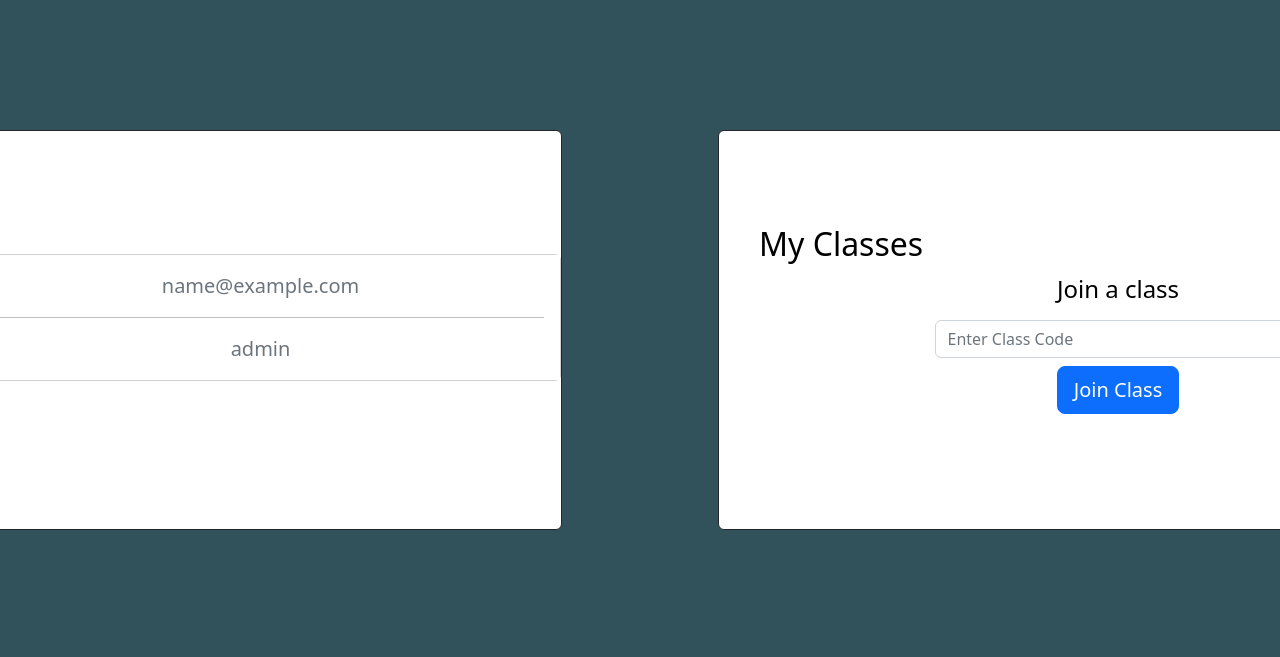
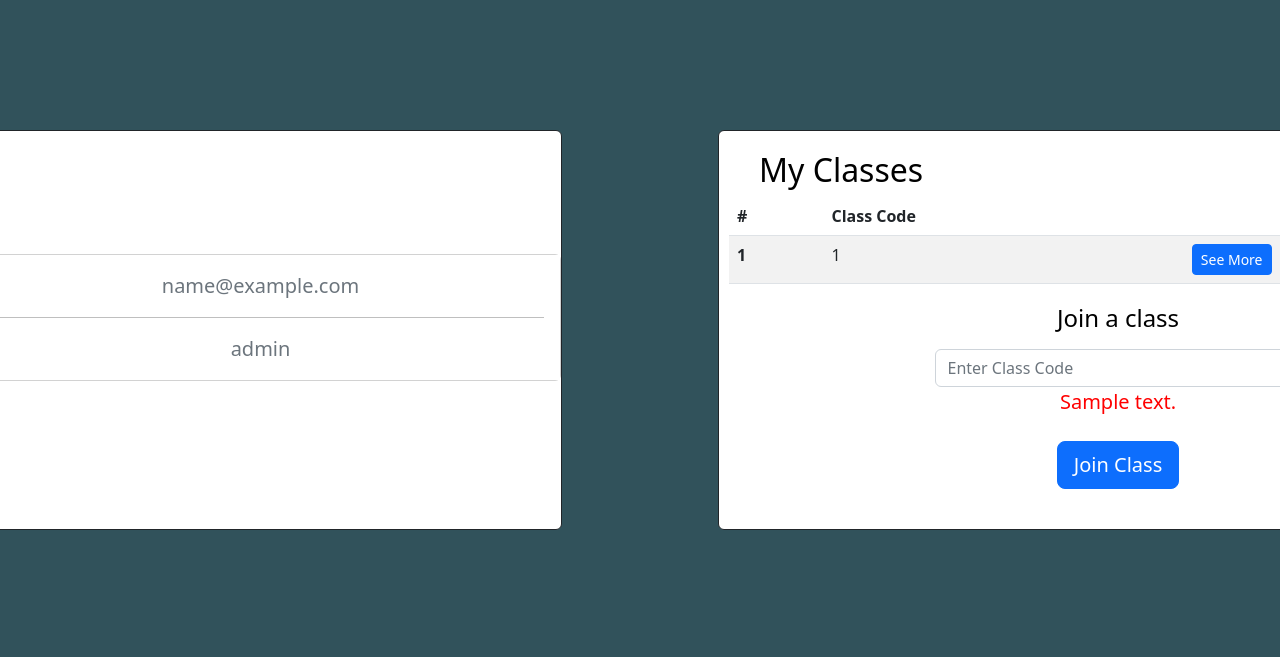
Before and after one commit to magicman8106/VR_Group_Project, a Flask app: template web/website/templates/dashboard.html in a window 1280 px wide. Shown: the part 58-715 px from the top of the page. Run offline with Flask 3, Linux system fonts and the light colour scheme; the template is opened without the code that fills it: most values are stand-ins (such as "Sample title", 1, 10 or a date in 2020).

Commit message:
added list of owned classes for teachers, list of joined classes for students, ability to join classes for students

```diff
--- a/web/website/app.py
+++ b/web/website/app.py
@@ -1,5 +1,6 @@
 from flask import Flask, render_template, request, session, redirect, url_for
 from firebase_admin import credentials, firestore
+from google.cloud.firestore_v1.base_query import FieldFilter
 import uuid
 import firebase_admin
 import firebase
@@ -59,24 +60,37 @@ def get_status(id):
             return user_dict["is_teacher"]
     return False
 def get_teacher_classes(id):
-    """get all classes a teacher owns"""
+    """Get all classes a teacher owns"""
     docs = db.collection("classrooms").stream()
     class_arr = []
     for classroom in docs:
         class_dict  = classroom.to_dict()
         if class_dict["ownerId"] == id:
-            class_arr.append(class_dict)
+            class_arr.append(class_dict["class_code"])
     return class_arr
-def get_student_classes(email):
+def get_student_classes( id, email):
     """Get all classes a student is a part of"""
-    docs = db.collection("classrooms").stream()
-    class_arr = []
-    for classroom in docs:
-        class_dict  = classroom.to_dict()
-        if email in class_dict["students"]:
-            class_arr.append(class_dict)
-    return class_arr
+    print("student classes")
 
+    results =  db.collection("classrooms").where(filter=FieldFilter("students", "array_contains", {"id": id ,"email"  : email})).stream()
+    enrolled_classes = []
+    for doc in results:
+        class_dict = doc.to_dict()
+        enrolled_classes.append(class_dict["class_code"])
+    return enrolled_classes
+def join_class(id, email, class_code):
+    """Given a student profile, and class code enter the student into a class """
+    print("joining class")
+    classes_ref = db.collection("classrooms")
+
+    query = classes_ref.where("class_code", "==", class_code).limit(1)
+    results = query.stream()
+    student_data = {"id": id, "email" : email}
+    for doc in results:
+        class_ref = doc.reference
+        class_ref.update({"students": firestore.ArrayUnion([student_data])})
+        return 200
+    return  401
 
 @app.route('/')
 def landing_page():
@@ -153,26 +167,26 @@ def dashboard_get():
         if is_teacher:
             class_data = get_teacher_classes(decoded_token["user_id"])
         else:
-            class_data = get_student_classes(decoded_token["email"])
+            class_data = get_student_classes(decoded_token["user_id"],decoded_token["email"])
+            print("student class data ", class_data)
         data = {
             'email': decoded_token['email'],
             'role' : "Teacher" if is_teacher else "Student"
         }
-        print("the data is ", data)
-        print(decoded_token)
     except Exception as e:
         print(e)
         return redirect(url_for('login'))
-    return render_template('dashboard.html', data=data, class_data=class_data)
+    print("class data ", class_data)
+    return render_template('dashboard.html', data=data, class_data=class_data, post_message = session.pop('message', None))
 
 @app.post('/dashboard')
 def create_or_join_classroom():
     """Add a classroom Document, each student joining is a collection which has 2 documents,
       assignment 1 and assignment 2. Assignment 1 and 2 both have field for completion"""
-    print(request.form["type"])
+    print("request type ", request.form["type"])
     if request.form["type"] == "add_class":
         #code for a teahcer to create  a class
-        if is_teacher:
+        if session["is_teacher"] == True:
             id = session["user"]["localId"]
             email = session["user"]["email"]
             is_teacher = get_status(id)
@@ -184,14 +198,14 @@ def create_or_join_classroom():
                 "students" : []
             }
             db.collection('classrooms').add(classroom)
-    elif request.form['type'] == "add_class":
+    elif request.form['type'] == "join_class":
         #code for a student to join a class
-        try:
-            class_code = request.form["class_code"]
-            email = session["user"]["localId"]
-
-        except:
-            pass
+        class_code = request.form["class_code"]
+        email = session["user"]["email"]
+        student_id = session["user"]["localId"]
+        join_request = join_class(student_id,email,class_code)
+        if join_request == 401:
+            session["message"] = "Invlaid Class"
     return redirect(url_for('dashboard_get'))
 
 @app.route('/pig-part-1')
--- a/web/website/templates/dashboard.html
+++ b/web/website/templates/dashboard.html
@@ -92,28 +92,28 @@
                           </div>
                       </div>
                     </div> -->
-                    {% if data.role == "Teacher" %}
                     <table class="table table-striped justify-content-around" style="margin-left: 10px;">
                       <thead>
                         <th>#</th>
                         <th>Class Code</th>
                         <th></th>
                       </thead>
-                      {% for class in class_data %}
+                      {% for class_id in class_data %}
                       <tr>
                         <th scope="row">{{loop.index}}</th>
-                        <td>{{class.class_code}}</td>
+                        <td>{{class_id}}</td>
                         <td><a href=""><button class="btn btn-primary btn-sm">See More</button></a></td>
                       </tr>
                       {% endfor %}
                     </table>
-                    <form method="POST" >
+                    {% if data.role == "Teacher" %}
+                    <form  class="form-group" method="POST" >
                       <input hidden name ="type" id="type" value="add_class"/>
                       <button type="submit" class="btn btn-primary btn-lg">Add A Classroom</button>
                     </form>
                     {% else %}
                     <div class=" container" style="width: 50%;">
-                      <form class="form-group ">
+                      <form class="form-group" method="POST">
                       <div class="row p-1">
                         <div class="col">
                           <label for="class_input"><h4>Join a class</h2></label>
@@ -123,19 +123,18 @@
                       <div class="row p-1">
                         <div class="col">
                           <input class="form-control" name = "class_code" id ="class_input" placeholder="Enter Class Code"/>
+                          {% if post_message != None %}
+                          <p style="color: red;">{{post_message}}</p>
+                          {% endif %}
                         </div>
 
                       </div>
                       <div class="row p-1">
                         <div class="col">
+                          <input hidden name ="type" id="type" value="join_class"/>
                           <button type="submit" class="btn btn-primary btn-lg">Join Class</button>
                         </div>
-
                       </div>
-
-
-
-
                       </form>
                     </div>
                     {% endif %}
```
